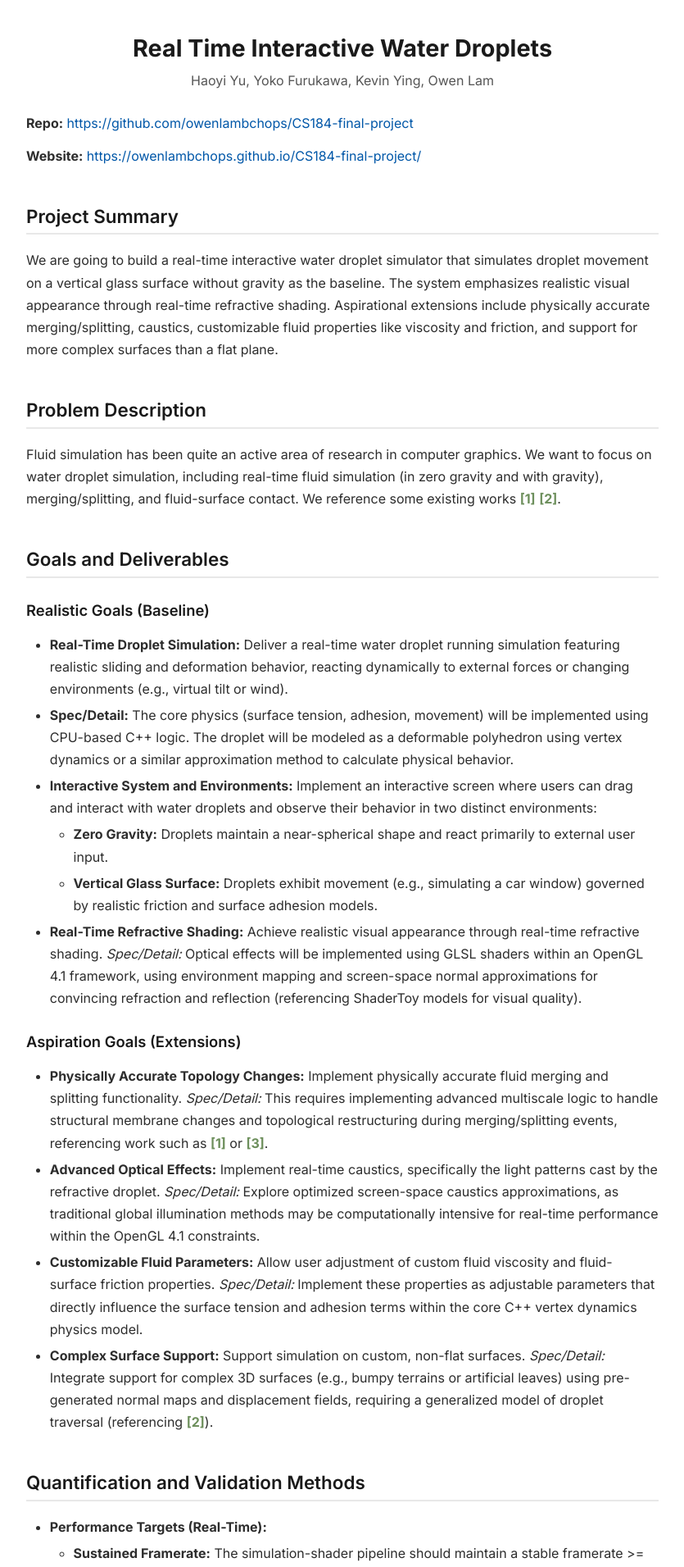
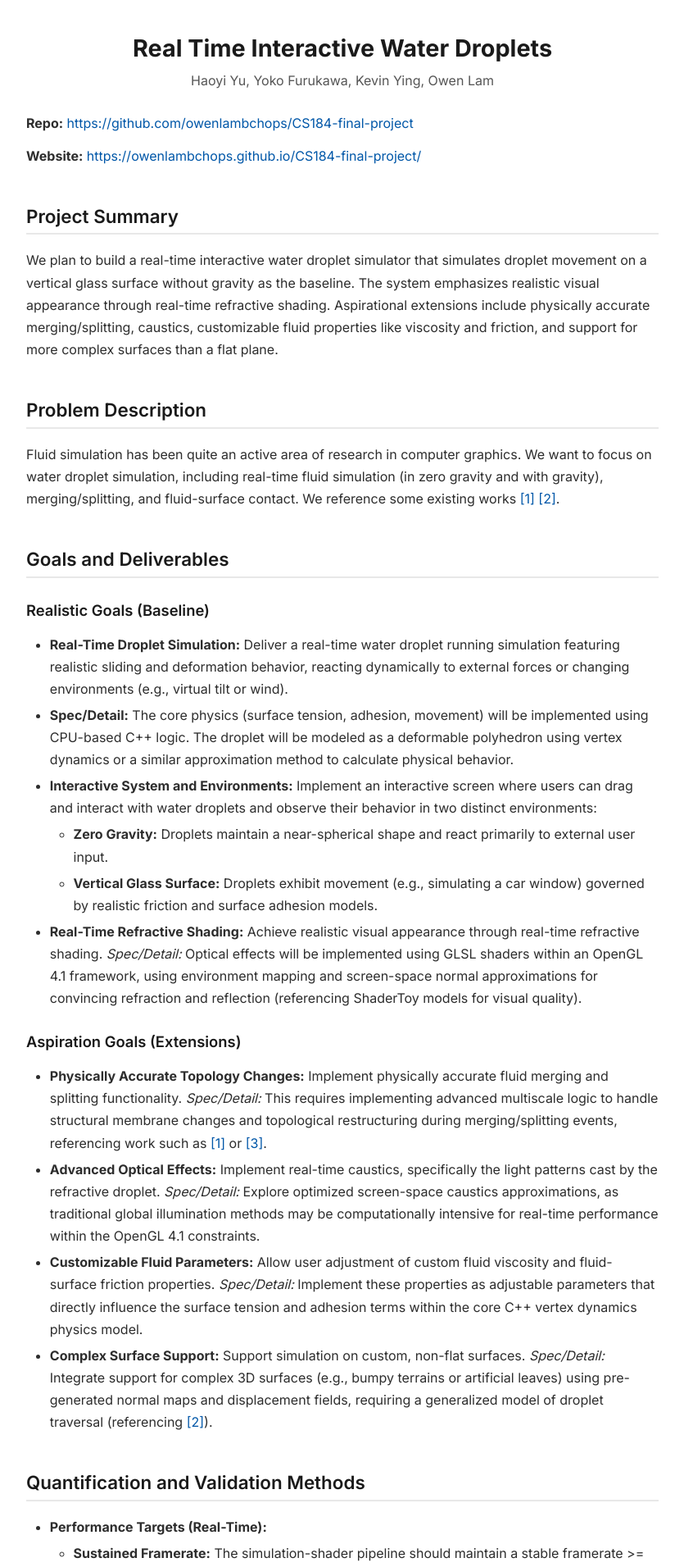
Before and after one commit to owenlambchops/CS184-final-project, a Jekyll site: the page built from index.md, in a window 1280 px wide. Shown: the top 1911 px of the page at 82% size, without its empty margins (222-1057 px from the left). Built offline with Jekyll 4.4.1, drawn with Linux system fonts in a browser that asks for light colours; some of the changed text lies outside the part shown.

Commit message:
link colour change

```diff
--- a/_layouts/default.html
+++ b/_layouts/default.html
@@ -94,11 +94,6 @@
     }
     .image-grid tr:nth-child(even) { background: none; }
 
-    /* Project-specific */
-    a.ref { text-decoration: none; color: #6d8f5c; font-weight: bold; }
-    .references { font-size: 0.95em; }
-    .references li { margin-bottom: 0.5em; }
-
     /* Responsive */
     @media (max-width: 600px) {
       .container { padding: 20px 16px 60px; }
--- a/index.md
+++ b/index.md
@@ -14,7 +14,7 @@ team:
 
 ## Project Summary
 
-We are going to build a real-time interactive water droplet simulator that simulates droplet movement on a vertical glass surface without gravity as the baseline. The system emphasizes realistic visual appearance through real-time refractive shading. Aspirational extensions include physically accurate merging/splitting, caustics, customizable fluid properties like viscosity and friction, and support for more complex surfaces than a flat plane.
+We plan to build a real-time interactive water droplet simulator that simulates droplet movement on a vertical glass surface without gravity as the baseline. The system emphasizes realistic visual appearance through real-time refractive shading. Aspirational extensions include physically accurate merging/splitting, caustics, customizable fluid properties like viscosity and friction, and support for more complex surfaces than a flat plane.
 
 ## Problem Description
 
```
Also changed, not shown: other parts of index.md (+2 -2 lines).
